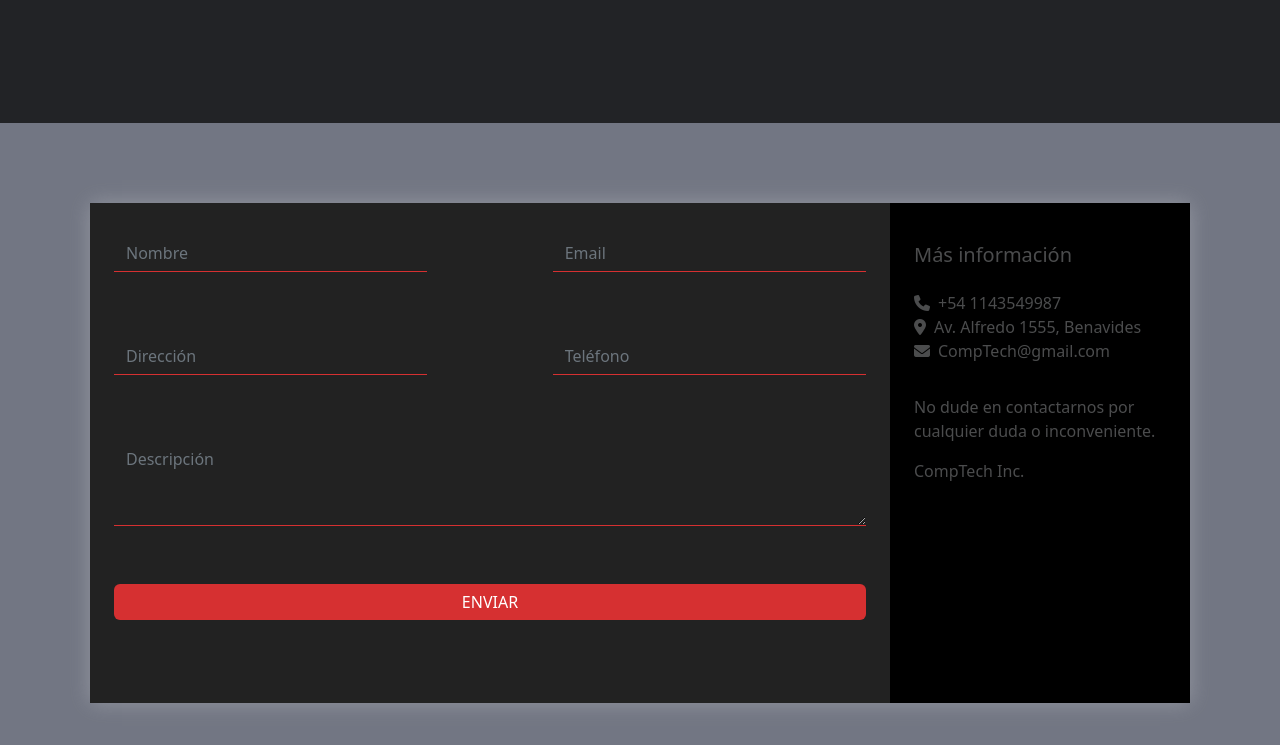
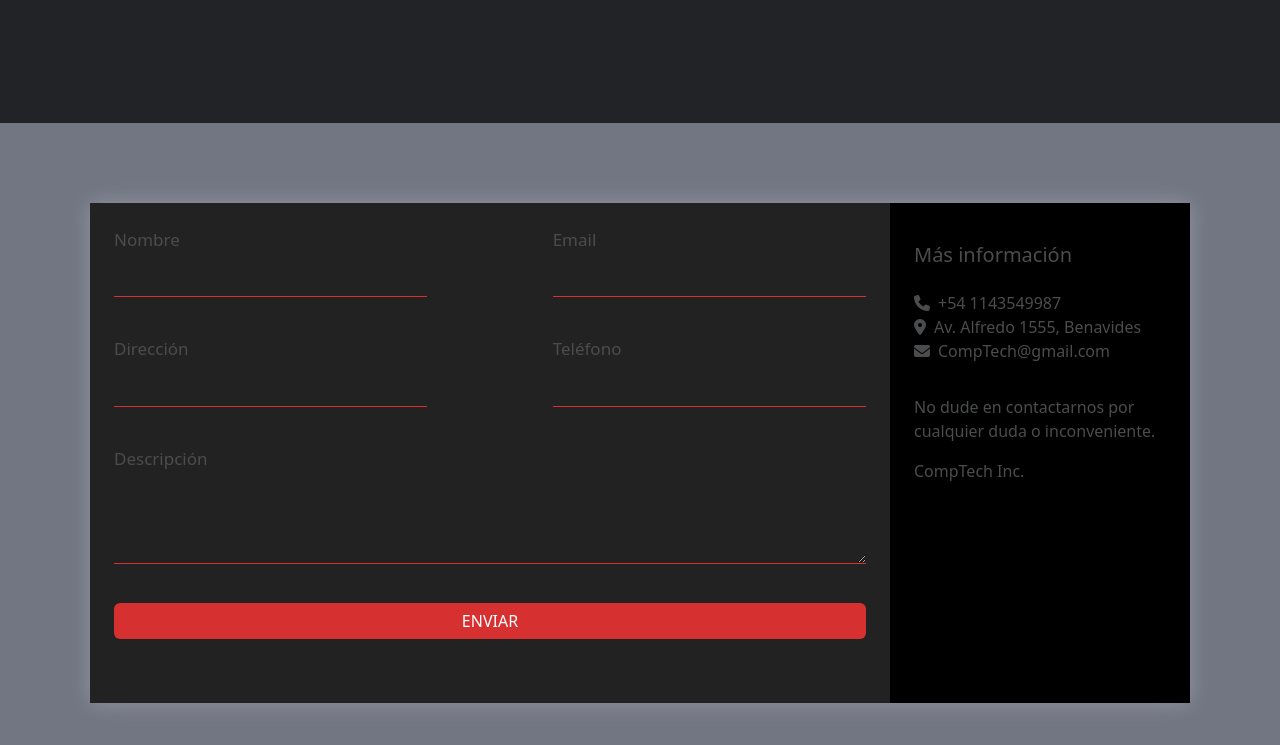
Before and after one commit to DevJMarco/implementacion-sass, a website: page pages/contacto.html in a window 1280 px wide. Shown: the part 357-1102 px from the top of the page. Drawn offline with nearby package versions, Linux system fonts and the light colour scheme.

Commit message:
Elimacion del placeholder

```diff
--- a/pages/contacto.html
+++ b/pages/contacto.html
@@ -67,24 +67,24 @@
 
                 <form class="form_box row g-3 container-fluid p-4 m-0 h-100 justify-content-between">
                     <div class="col-md-5 m-0 p-0">
-                        <label for="fullname" class="form-label"></label>
-                        <input type="text" class="form-control" id="fullname" placeholder="Nombre">
+                        <label for="fullname" class="form-label">Nombre</label>
+                        <input type="text" class="form-control" id="fullname">
                     </div>
                     <div class="col-md-5 m-0 p-0">
-                        <label for="inputEmail4" class="form-label"></label>
-                        <input type="email" class="form-control" id="inputEmail" placeholder="Email">
+                        <label for="inputEmail4" class="form-label">Email</label>
+                        <input type="email" class="form-control" id="inputEmail">
                     </div>
                     <div class="col-5 m-0 p-0">
-                        <label for="inputAddress" class="form-label"></label>
-                        <input type="text" class="form-control" id="inputAddress" placeholder="Dirección">
+                        <label for="inputAddress" class="form-label">Dirección</label>
+                        <input type="text" class="form-control" id="inputAddress">
                     </div>
                     <div class="col-5 m-0 p-0">
-                        <label for="inputAddress" class="form-label"></label>
-                        <input type="text" class="form-control" id="inputAddress" placeholder="Teléfono" >
+                        <label for="inputAddress" class="form-label">Teléfono</label>
+                        <input type="text" class="form-control" id="inputAddress">
                     </div>
                     <div class="m-0 p-0">
-                        <label for="exampleFormControlTextarea1" class="form-label"></label>
-                        <textarea class="form-control" id="exampleFormControlTextarea1" rows="3" placeholder="Descripción"></textarea>
+                        <label for="exampleFormControlTextarea1" class="form-label">Descripción</label>
+                        <textarea class="form-control" id="exampleFormControlTextarea1" rows="3"></textarea>
                     </div>
                     <div class="col-12 m-0 p-0">
                         <button type="submit" class="btn btn-primary w-100">Enviar</button>
--- a/scss/contacto.scss
+++ b/scss/contacto.scss
@@ -14,6 +14,11 @@
 
         .form_box{
             background: #222222;
+
+            .form-label{
+                color: #4b4c4d;
+                font-size: 17px;
+            }
 
             .form-control{
                 background: none;
```
Also changed, not shown: css/style.css.
